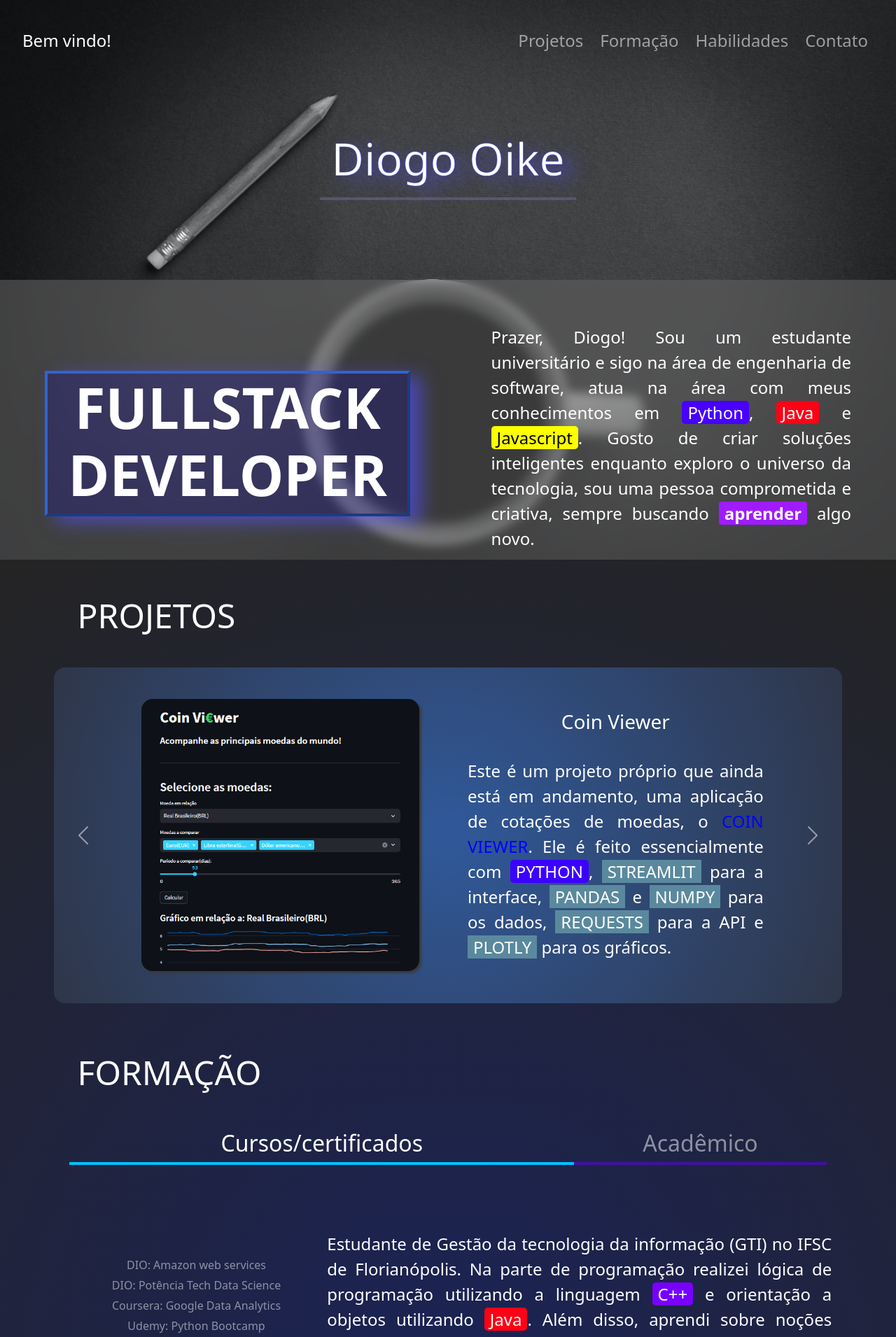
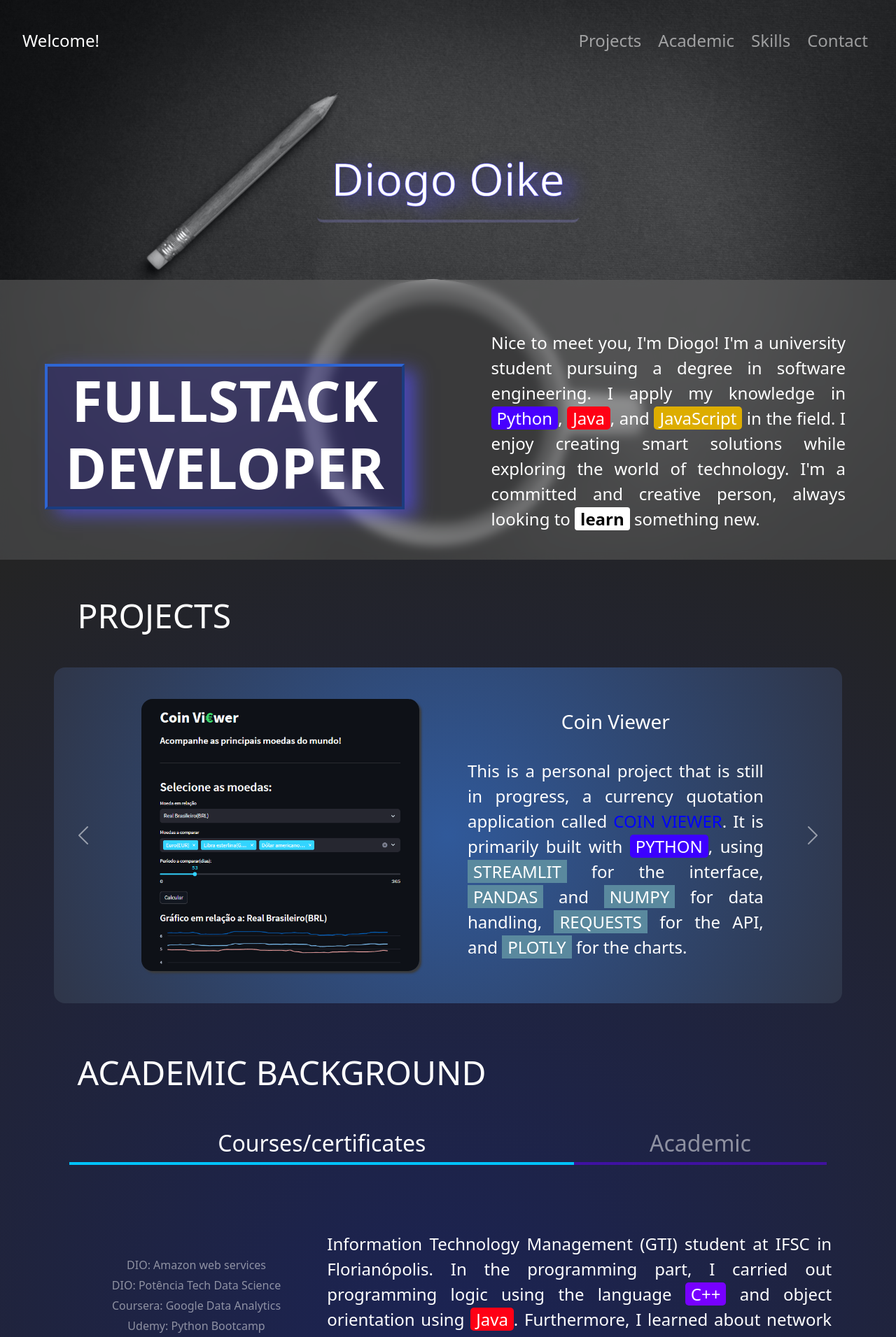
Before and after one commit to Dnaka27/Portfolio_4, a React (Vite) app: page / in a window 1280 px wide. Shown: the top 1911 px of the page at 70% size. Built offline with nearby package versions, Linux system fonts and the light colour scheme; the HTML template or start-up script is replaced by a standard one.

Commit message:
Language and user experience updated

```diff
--- a/src/components/EdBackground.jsx
+++ b/src/components/EdBackground.jsx
@@ -1,32 +1,62 @@
-import React, { useState } from 'react';
-import './EdBackground.css';
+import React, { useState } from 'react'
+import './EdBackground.css'
 
 const Skills = () => {
-  const [activeSection, setActiveSection] = useState('EBCertifies');
+  const [activeSection, setActiveSection] = useState('EBCertifies')
 
   const switchClass = (btnClicked, btnChange, colClicked, colChange) => {
-    setActiveSection(btnClicked);
-  };
+    setActiveSection(btnClicked)
+  }
 
   return (
     <section id='EB' className='sectionMain'>
-      <h2 className='titleSection'>FORMAÇÃO</h2>
+      <h2 className='titleSection'>ACADEMIC BACKGROUND</h2>
       <div className='EBOptions'>
         <div
-          className={`EBCertifies ${activeSection === 'EBCertifies' ? 'EBActive' : 'EBOff'}`}
-          onClick={() => switchClass('EBCertifies', 'EBAcademic', 'EBCertifiesCol', 'EBAcademicCol')}
+          className={`EBCertifies ${
+            activeSection === 'EBCertifies' ? 'EBActive' : 'EBOff'
+          }`}
+          onClick={() =>
+            switchClass(
+              'EBCertifies',
+              'EBAcademic',
+              'EBCertifiesCol',
+              'EBAcademicCol'
+            )
+          }
         >
-          <h3>Cursos/certificados</h3>
+          <h3>Courses/certificates</h3>
         </div>
         <div
-          className={`EBAcademic ${activeSection === 'EBAcademic' ? 'EBActive' : 'EBOff'}`}
-          onClick={() => switchClass('EBAcademic', 'EBCertifies', 'EBAcademicCol', 'EBCertifiesCol')}
+          className={`EBAcademic ${
+            activeSection === 'EBAcademic' ? 'EBActive' : 'EBOff'
+          }`}
+          onClick={() =>
+            switchClass(
+              'EBAcademic',
+              'EBCertifies',
+              'EBAcademicCol',
+              'EBCertifiesCol'
+            )
+          }
         >
-          <h3>Acadêmico</h3>
+          <h3>Academic</h3>
         </div>
       </div>
       <div className='EBCols'>
-        <div className={`EBCertifiesCol ${activeSection === 'EBCertifies' ? 'EBColActive' : 'EBColOff'}`} onClick={() => switchClass('EBCertifies', 'EBAcademic', 'EBCertifiesCol', 'EBAcademicCol')}>
+        <div
+          className={`EBCertifiesCol ${
+            activeSection === 'EBCertifies' ? 'EBColActive' : 'EBColOff'
+          }`}
+          onClick={() =>
+            switchClass(
+              'EBCertifies',
+              'EBAcademic',
+              'EBCertifiesCol',
+              'EBAcademicCol'
+            )
+          }
+        >
           <div className='EBCertifiesText'>
             <ul className='EBCertifiesList'>
               <li>DIO: Amazon web services</li>
@@ -38,16 +68,33 @@ const Skills = () => {
             </ul>
           </div>
         </div>
-        <div className={`EBAcademicCol ${activeSection === 'EBAcademic' ? 'EBColActive' : 'EBColOff'}`} onClick={() => switchClass('EBAcademic', 'EBCertifies', 'EBAcademicCol', 'EBCertifiesCol')}>
+        <div
+          className={`EBAcademicCol ${
+            activeSection === 'EBAcademic' ? 'EBColActive' : 'EBColOff'
+          }`}
+          onClick={() =>
+            switchClass(
+              'EBAcademic',
+              'EBCertifies',
+              'EBAcademicCol',
+              'EBCertifiesCol'
+            )
+          }
+        >
           <p className='textDescription'>
-            Estudante de Gestão da tecnologia da informação (GTI) no IFSC de Florianópolis. Na parte de programação realizei lógica de programação utilizando a linguagem{' '}
-            <span className='styleTech styleCPP'>C++</span> e orientação a objetos utilizando <span className='styleTech styleJV'>Java</span>. Além disso,
-            aprendi sobre noções básicas de rede e de gestão. Isso em disciplinas como: Infraestrutura de rede, processos de desenvolvimento de sistemas, gestão de pessoas e gestão econômica e financeira.
+            Information Technology Management (GTI) student at IFSC in
+            Florianópolis. In the programming part, I carried out programming
+            logic using the language{' '}
+            <span className='styleTech styleCPP'>C++</span> and object
+            orientation using <span className='styleTech styleJV'>Java</span>.
+            Furthermore, I learned about network and management basics. This in
+            disciplines such as: Network infrastructure, systems development
+            processes, people management and economic and financial management.
           </p>
         </div>
       </div>
     </section>
-  );
-};
+  )
+}
 
-export default Skills;
+export default Skills
--- a/src/components/Footer.css
+++ b/src/components/Footer.css
@@ -30,7 +30,7 @@
 }
 
 .contactIcon:hover {
-  color: #0084ff;
+  color: #7125ff;
 }
 
 .arrow-up {
--- a/src/components/Footer.jsx
+++ b/src/components/Footer.jsx
@@ -22,7 +22,7 @@ const Footer = () => {
   return (
     <footer id='contact' className='sectionFooter'>
       <div className="footer-content">
-        <h2 className='titleSection'>CONTATO</h2>
+        <h2 className='titleSection'>CONTACT</h2>
         <div className='contactIcons'>
           <a onClick={emailCopy}>
             <i className='contactIcon fa-solid fa-envelope'></i>
--- a/src/components/Header.css
+++ b/src/components/Header.css
@@ -27,40 +27,64 @@ header {
 }
 h1 {
   font-size: 4rem;
-  padding: 1rem;
+  padding: 1.25rem;
   text-align: center;
   margin: auto;
   -webkit-text-stroke: 1px #2f29e09b;
   text-shadow: 1rem 0.5rem 1.5rem #5751ff9b;
   border-bottom: 0.25rem solid #8a87d74d;
+  transition: background-color 0.4s ease;
+  border-radius: 0.5rem;
+}
+h1:hover{
+  background-color: #69696979;
 }
 .headerSub {
   background-color: #5f5f5f9a;
   backdrop-filter: blur(7px);
   height: 50%;
-  margin-top: auto;
+  margin: 0;
 }
 
 .aboutRow {
   height: 100%;
   display: flex;
   align-items: center;
-  justify-content: space-around;
+  justify-content: space-between;
   padding: 5%;
   gap: 10%;
+  transition: background-color 0.4s ease;
+}
+
+.aboutRow:hover{
+  background-color: #78787849;
 }
 
 .devFunctionCol {
   border: 0.25rem outset rgb(46, 101, 211);
   background-color: #0e00a93c;
   box-shadow: 1rem 0.5rem 1.5rem #5751ff9b;
+  transition: background-color 0.4s ease;
+}
+
+.devFunctionCol:hover {
+  background-color: #0e00a9a0;
 }
 
 .devFunction {
   color: white;
-  text-align: center;
+  /* text-align: center; */
   font-size: 5rem;
   font-weight: bold;
+}
+
+.aboutCol{
+  padding: 0.5rem;
+  transition: background-color 0.4s ease;
+  border-radius: 0.25rem;
+}
+.aboutCol:hover{
+  background-color: #69696979;
 }
 
 .aboutText {
@@ -72,8 +96,7 @@ header .styleJV {
 }
 
 header .styleJS {
-  background-color: #fbff00;
-  color: black;
+  background-color: #ddad00;
 }
 
 header .stylePY {
@@ -88,8 +111,9 @@ header .stylePY {
 }
 
 .styleEnph{
-  background-color: #a01bff;
+  background-color: #fff;
   font-weight: bold;
+  color: black;
 }
 
 .carouselProjectImage:hover {
--- a/src/components/Header.jsx
+++ b/src/components/Header.jsx
@@ -12,7 +12,7 @@ const Header = () => {
   return (
     <header className='header' id='menu'>
       <nav className='navbar navbar-expand-lg navbar-dark'>
-        Bem vindo!
+        Welcome!
         <button
           className='navbar-toggler'
           type='button'
@@ -31,7 +31,7 @@ const Header = () => {
                 className='nav-link'
                 onClick={() => scrollToSection('projects')}
               >
-                Projetos
+                Projects
               </button>
             </li>
             <li className='nav-item'>
@@ -39,7 +39,7 @@ const Header = () => {
                 className='nav-link'
                 onClick={() => scrollToSection('EB')}
               >
-                Formação
+                Academic
               </button>
             </li>
             <li className='nav-item'>
@@ -47,7 +47,7 @@ const Header = () => {
                 className='nav-link'
                 onClick={() => scrollToSection('skills')}
               >
-                Habilidades
+                Skills
               </button>
             </li>
             <li className='nav-item'>
@@ -55,7 +55,7 @@ const Header = () => {
                 className='nav-link'
                 onClick={() => scrollToSection('contact')}
               >
-                Contato
+                Contact
               </button>
             </li>
           </ul>
@@ -69,14 +69,14 @@ const Header = () => {
           </div>
           <div className='col aboutCol'>
             <p className='aboutText'>
-              Prazer, Diogo! Sou um estudante universitário e sigo na área de
-              engenharia de software, atua na área com meus conhecimentos em{' '}
+              Nice to meet you, I'm Diogo! I'm a university student pursuing a
+              degree in software engineering. I apply my knowledge in{' '}
               <span className='styleTech stylePY'>Python</span>,{' '}
-              <span className='styleTech styleJV'>Java</span> e{' '}
-              <span className='styleTech styleJS'>Javascript</span>. Gosto de
-              criar soluções inteligentes enquanto exploro o universo da tecnologia,
-              sou uma pessoa comprometida e criativa, sempre buscando <span className="styleEnph">aprender</span>{' '}
-              algo novo.
+              <span className='styleTech styleJV'>Java</span>, and{' '}
+              <span className='styleTech styleJS'>JavaScript</span> in the
+              field. I enjoy creating smart solutions while exploring the world
+              of technology. I'm a committed and creative person, always looking
+              to <span className='styleEnph'>learn</span> something new.
             </p>
           </div>
         </div>
--- a/src/components/Projects.jsx
+++ b/src/components/Projects.jsx
@@ -3,7 +3,7 @@ import './Projects.css'
 const Projects = () => {
   return (
     <section id='projects' class='sectionMain'>
-      <h2 class='titleSection'>PROJETOS</h2>
+      <h2 class='titleSection'>PROJECTS</h2>
       <div id='carousel' class='carousel slide'>
         <div class='carousel-inner'>
           <div class='carousel-item'>
@@ -19,21 +19,20 @@ const Projects = () => {
               <div class='carouselDescriptionCol'>
                 <h3 class='titleProjectDescription'>TinDoG</h3>
                 <p class='textDescription'>
-                  Este é um projeto realizado no curso de programação fullstack
-                  da Udemy, um aplicativo de relacionamento para cachorros, esse
-                  é o{' '}
+                  This project was completed as part of the Fullstack
+                  Programming course on Udemy. It’s a dating app for dogs called{' '}
                   <a
                     class='projectName'
                     href='https://github.com/Dnaka27/Tindog_Udemy_Web'
                     target='_blank'
                   >
-                    TINDOG.
-                  </a>{' '}
-                  Nele utilizei de <span class='styleTech styleHTML'>HTML</span>{' '}
-                  <span class='styleTech styleCSS'>CSS</span>, assim criei um
-                  modelo estático de página, isso utilizando também do{' '}
-                  <span class='styleTool'>BOOTSTRAP</span> para responsividade e
-                  componentes
+                    TINDOG
+                  </a>
+                  . I used <span class='styleTech styleHTML'>HTML</span> and{' '}
+                  <span class='styleTech styleCSS'>CSS</span> to create a static
+                  page layout, also utilizing{' '}
+                  <span class='styleTool'>BOOTSTRAP</span> for responsiveness
+                  and components.
                 </p>
               </div>
             </div>
@@ -51,20 +50,19 @@ const Projects = () => {
               <div class='carouselDescriptionCol'>
                 <h3 class='titleProjectDescription'>To do list</h3>
                 <p class='textDescription'>
-                  Este é um projeto para organização, uma lista de tarefas
-                  simples para o dia a dia, mas que conta com filtros e uma
-                  barra de pesquisa, {' '}
+                  This is an organizational project, a simple to-do list for
+                  everyday tasks, but with filters and a search bar. It's called{' '}
                   <a
                     class='projectName'
                     href='https://github.com/Dnaka27/ToDoList_basic/'
-                    target=' _blank'
+                    target='_blank'
                   >
                     TO DO LIST
                   </a>
-                  . Nesse projeto utilizei de{' '}
-                  <span class='styleTech styleJS'>JAVASCRIPT</span> junto de{' '}
-                  <span class='styleTech styleReact'>REACT</span> e por fim
-                  estilizei com <span class='styleTech styleCSS'>CSS</span>
+                  . In this project, I used{' '}
+                  <span class='styleTech styleJS'>JAVASCRIPT</span> along with{' '}
+                  <span class='styleTech styleReact'>REACT</span> and finally
+                  styled it with <span class='styleTech styleCSS'>CSS</span>.
                 </p>
               </div>
             </div>
@@ -83,8 +81,8 @@ const Projects = () => {
               <div class='carouselDescriptionCol'>
                 <h3 class='titleProjectDescription'>Coin Viewer</h3>
                 <p class='textDescription'>
-                  Este é um projeto próprio que ainda está em andamento, uma
-                  aplicação de cotações de moedas, o {' '}
+                  This is a personal project that is still in progress, a
+                  currency quotation application called{' '}
                   <a
                     class='projectName'
                     href='https://github.com/Dnaka27/Coin_Viewer'
@@ -92,13 +90,13 @@ const Projects = () => {
                   >
                     COIN VIEWER
                   </a>
-                  . Ele é feito essencialmente com{' '}
-                  <span class='styleTech stylePY'>PYTHON</span>,{' '}
-                  <span class='styleTool'>STREAMLIT</span> para a interface,{' '}
-                  <span class='styleTool'>PANDAS</span> e {''}
-                  <span class='styleTool'>NUMPY</span> para os dados,{' '}
-                  <span class='styleTool'>REQUESTS</span> para a API e {' '}
-                  <span class='styleTool'>PLOTLY</span> para os gráficos.
+                  . It is primarily built with{' '}
+                  <span class='styleTech stylePY'>PYTHON</span>, using{' '}
+                  <span class='styleTool'>STREAMLIT</span> for the interface,{' '}
+                  <span class='styleTool'>PANDAS</span> and{' '}
+                  <span class='styleTool'>NUMPY</span> for data handling,{' '}
+                  <span class='styleTool'>REQUESTS</span> for the API, and{' '}
+                  <span class='styleTool'>PLOTLY</span> for the charts.
                 </p>
               </div>
             </div>
@@ -116,18 +114,18 @@ const Projects = () => {
               <div class='carouselDescriptionCol'>
                 <h3 class='titleProjectDescription'>Java API</h3>
                 <p class='textDescription'>
-                  Este é um projeto básico feito em{' '}
-                  <span class='styleTech styleJV'>Java</span>,{' '}
+                  This is a basic project made with{' '}
+                  <span class='styleTech styleJV'>Java</span>, called{' '}
                   <a
                     href='https://github.com/Dnaka27/Basic_system_JavaSpring'
                     class='projectName'
                   >
                     JAVA API
-                  </a>{' '}
-                  é um sistema simples integrado com banco de dados H2, nele
-                  utilizei do <span class='styleTool'>SPRING</span> framework,
-                  além do <span class='styleTool'>MAVEN</span> para gerenciar
-                  suas dependencias
+                  </a>
+                  . It’s a simple system integrated with an H2 database. I used
+                  the <span class='styleTool'>SPRING</span> framework and{' '}
+                  <span class='styleTool'>MAVEN</span> to manage its
+                  dependencies.
                 </p>
               </div>
             </div>
@@ -145,8 +143,8 @@ const Projects = () => {
               <div class='carouselDescriptionCol'>
                 <h3 class='titleProjectDescription'>Nutritionix project</h3>
                 <p class='textDescription'>
-                  Projeto realizado no curso de programação em python da Udemy,
-                  o {' '}
+                  A project completed as part of the Python programming course
+                  on Udemy, called{' '}
                   <a
                     class='projectName'
                     href='https://github.com/Dnaka27/Nutritionix_API-Google_sheets'
@@ -154,11 +152,10 @@ const Projects = () => {
                   >
                     NUTRITIONIX
                   </a>
-                  . Ele consiste em uma integração de planilha {' '}
-                  <span class='styleTool'>SHEETS</span> {' '}
-                  com uma chamada de API{' '}
-                  utilizando <span class='styleTech stylePY'>PYTHON</span> e a
-                  ferramenta <span class='styleTool'>SHEETY</span>.
+                  . It involves integrating a{' '}
+                  <span class='styleTool'>SHEETS</span> spreadsheet with an API
+                  call using <span class='styleTech stylePY'>PYTHON</span> and
+                  the <span class='styleTool'>SHEETY</span> tool.
                 </p>
               </div>
             </div>
--- a/src/components/Skills.jsx
+++ b/src/components/Skills.jsx
@@ -1,9 +1,9 @@
 import './Skills.css'
 
 const softSkills = [
-  { iconClass: 'fa-solid fa-users-line', label: 'Trabalho em equipe', color: '#435ef8' },
-  { iconClass: 'fa-solid fa-scale-balanced', label: 'Inteligência emocional', color: '#435ef8' },
-  { iconClass: 'fa-solid fa-lightbulb', label: 'Criatividade', color: '#435ef8' }
+  { iconClass: 'fa-solid fa-users-line', label: 'Teamwork', color: '#435ef8' },
+  { iconClass: 'fa-solid fa-scale-balanced', label: 'Emotional intelligence', color: '#435ef8' },
+  { iconClass: 'fa-solid fa-lightbulb', label: 'Creativity', color: '#435ef8' }
 ];
 
 const hardSkills = [
```
Also changed, not shown: package.json (+8 -3 lines), src/App.css (+14 -24 lines).
